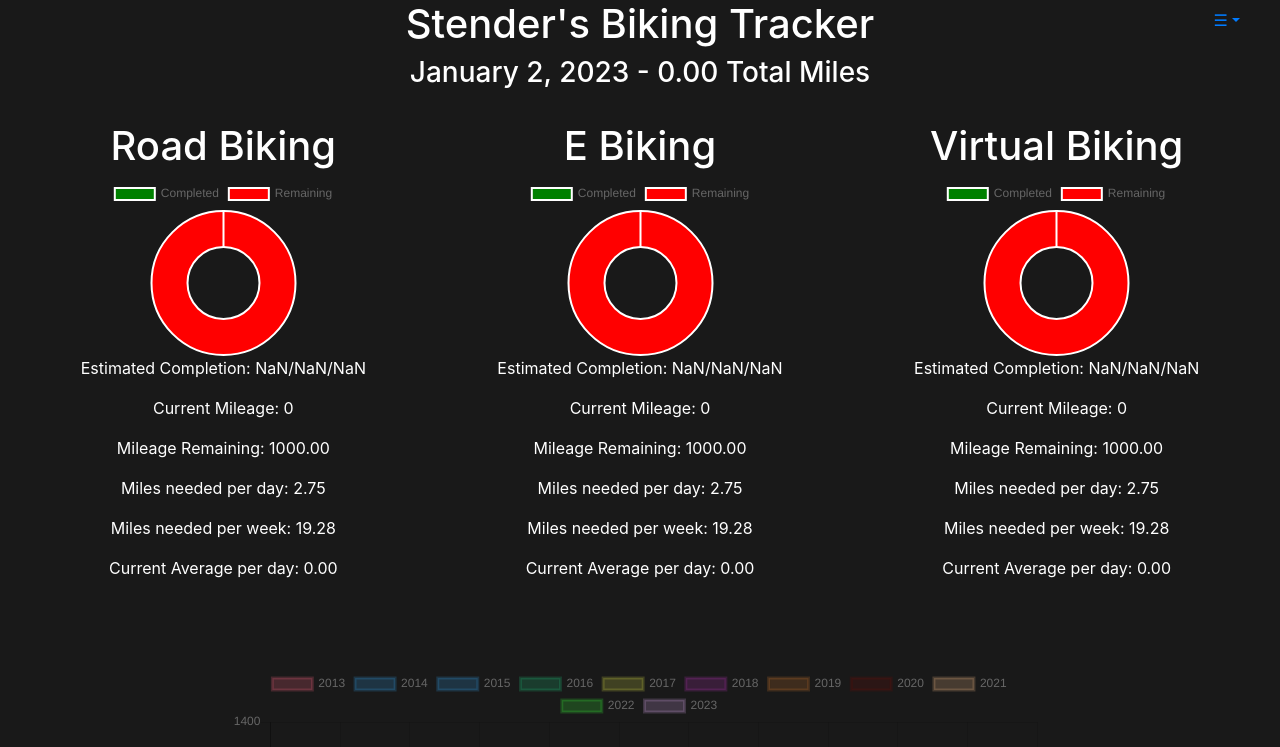
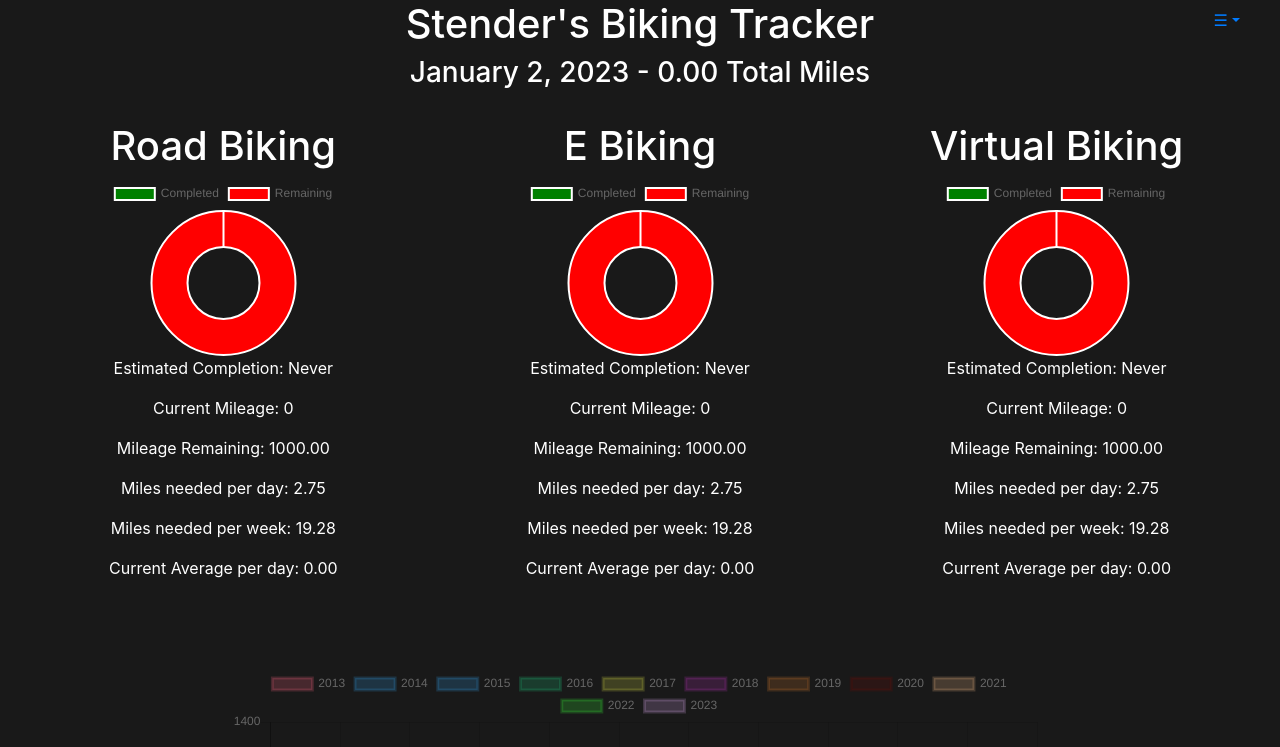
Before and after one commit to TheStender/TrackerApp, a React (Create React App) app: page / in a window 1280 px wide. Shown: the top 747 px of the page. Built offline with nearby package versions, Linux system fonts and the light colour scheme; no server answers.

Commit message:
Removed a NaN on completion date

```diff
--- a/src/CardioTemplate.js
+++ b/src/CardioTemplate.js
@@ -16,6 +16,9 @@ function CardioTemplate(props) {
     let yy = dateOfCompletion.getFullYear();
     let finalDate = `${mm}/${dd}/${yy}`;
 
+    if (finalDate === 'NaN/NaN/NaN')
+      finalDate = 'Never'
+
     function addDays(date, days) {
       let result = new Date(date);
       result.setDate(result.getDate() + days)
@@ -27,7 +30,6 @@ function CardioTemplate(props) {
         <h1 className="text-center">{props.CardioType}</h1>
         <div className="container-fluid">
           <div className="row">
-
             <div className="col">
               <Chart percentComplete={ percentComplete }/>
               <p className="text-center">Estimated Completion: { finalDate }</p>
```
Also changed, not shown: 1 other file (tests, documents, lock files or other folders).
